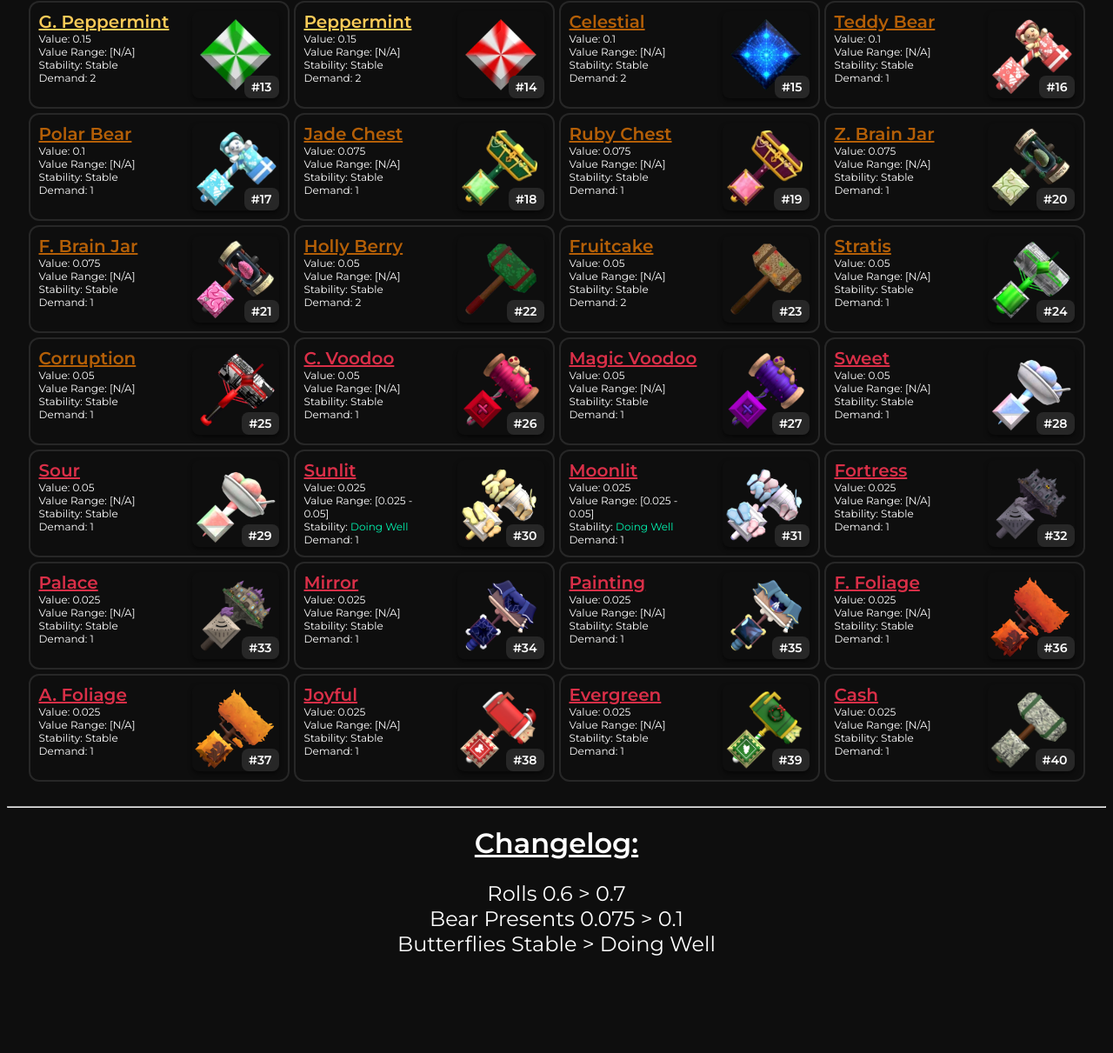
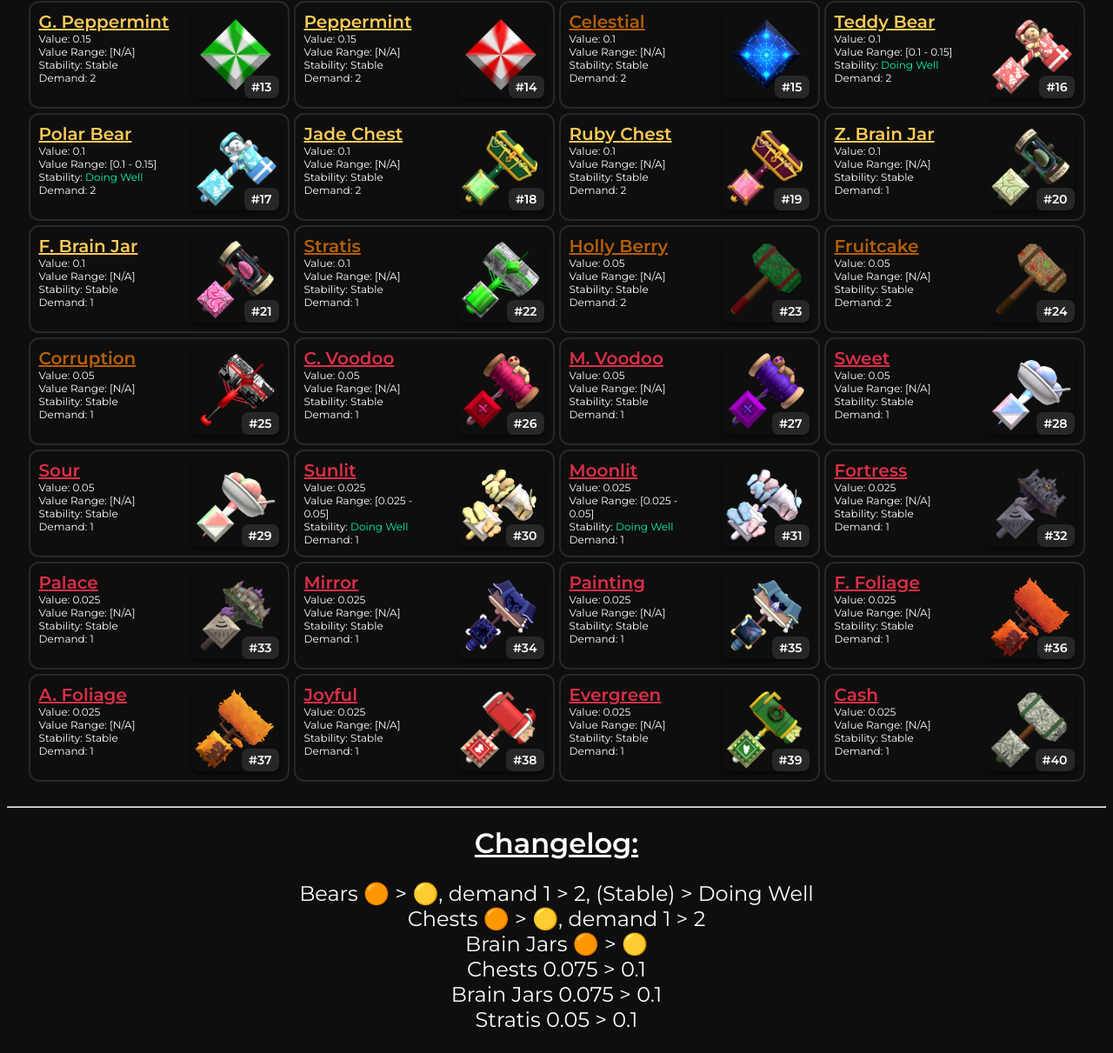
Before and after one commit to FleeTheFacilityValues/Epics, a plain HTML site: page index.html in a window 1280 px wide. Shown: the part 716-1927 px from the top of the page at 87% size. Before the commit the page ends 1840 px from the top, so only its background shows below. Drawn offline with Linux system fonts and the light colour scheme.

Commit message:
Add files via upload

```diff
--- a/index.html
+++ b/index.html
@@ -81,7 +81,7 @@
         <h4 style="text-align: center;">| <a href="https://fleethefacilityvalues.github.io/Elusives/" style="color: #ffaa00;">Elusives</a> | <a href="https://fleethefacilityvalues.github.io/Legendaries/" style="color:yellow;">Legendaries</a> | <a href="https://fleethefacilityvalues.github.io/Epics/" style="color: #ff00ff;">Epics</a> | <a href="https://fleethefacilityvalues.github.io/Rares/" style="color: rgb(0, 255, 255);">Rares</a> | <a href="https://fleethefacilityvalues.github.io/Commons/" style="color: #00ff00;">Commons</a> |</h4>
         <hr>
         <h2 style="text-align: center;"><b><font size="7" color="#ff00ff"><u>Epics</font></u></b></h2>
-        <h3 style="text-align: center;"><b><u><font size="5">Last Updated: March 3rd</font></u></b></h3>
+        <h3 style="text-align: center;"><b><u><font size="5">Last Updated: March 20th</font></u></b></h3>
 
             <div class="container">
                 <table border="0" cellpadding="5" cellspacing="0">
@@ -297,11 +297,11 @@
                 <table border="0" cellpadding="5" cellspacing="0">
                     <tr>
                         <td style="border-right-style: none; width: 200px; height: 100px;">
-                            <b><font color="#b45f07" style="font-size: 20px"><u><span class="notranslate">Teddy Bear</span></u></font></b><br>
+                            <b><font color="#fbcb58" style="font-size: 20px"><u><span class="notranslate">Teddy Bear</span></u></font></b><br>
                             Value: 0.1<br>
-                            Value Range: [N/A]<br>
-                            Stability: Stable <br>
-                            Demand: 1<br>
+                            Value Range: [0.1 - 0.15]<br>
+                            Stability: <font color="#02f7b2">Doing Well</font><br>
+                            Demand: 2<br>
                         </td>
                         <td style="border-left-style: none;">
                             <img src="teddy.png" width="100" height="100">
@@ -311,11 +311,11 @@
                 <table border="0" cellpadding="5" cellspacing="0">
                     <tr>
                         <td style="border-right-style: none; width: 200px; height: 100px;">
-                            <b><font color="#b45f07" style="font-size: 20px"><u><span class="notranslate">Polar Bear</span></u></font></b><br>
+                            <b><font color="#fbcb58" style="font-size: 20px"><u><span class="notranslate">Polar Bear</span></u></font></b><br>
                             Value: 0.1<br>
-                            Value Range: [N/A]<br>
-                            Stability: Stable <br>
-                            Demand: 1<br>
+                            Value Range: [0.1 - 0.15]<br>
+                            Stability: <font color="#02f7b2">Doing Well</font><br>
+                            Demand: 2<br>
                         </td>
                         <td style="border-left-style: none;">
                             <img src="polar-bear-set.png" width="100" height="100">
@@ -325,11 +325,11 @@
                 <table border="0" cellpadding="5" cellspacing="0">
                     <tr>
                         <td style="border-right-style: none; width: 200px; height: 100px;">
-                            <b><font color="#b45f07" style="font-size: 20px"><u><span class="notranslate">Jade Chest</span></u></font></b><br>
-                            Value: 0.075<br>
+                            <b><font color="#fbcb58" style="font-size: 20px"><u><span class="notranslate">Jade Chest</span></u></font></b><br>
+                            Value: 0.1<br>
                             Value Range: [N/A]<br>
                             Stability: Stable <br>
-                            Demand: 1<br>
+                            Demand: 2<br>
                         </td>
                         <td style="border-left-style: none;">
                             <img src="jade-chest-set.png" width="100" height="100">
@@ -339,11 +339,11 @@
                 <table border="0" cellpadding="5" cellspacing="0">
                     <tr>
                         <td style="border-right-style: none; width: 200px; height: 100px;">
-                            <b><font color="#b45f07" style="font-size: 20px"><u><span class="notranslate">Ruby Chest</span></u></font></b><br>
-                            Value: 0.075<br>
+                            <b><font color="#fbcb58" style="font-size: 20px"><u><span class="notranslate">Ruby Chest</span></u></font></b><br>
+                            Value: 0.1<br>
                             Value Range: [N/A]<br>
                             Stability: Stable <br>
-                            Demand: 1<br>
+                            Demand: 2<br>
                         </td>
                         <td style="border-left-style: none;">
                             <img src="ruby-chest-set.png" width="100" height="100">
@@ -353,8 +353,8 @@
                 <table border="0" cellpadding="5" cellspacing="0">
                     <tr>
                         <td style="border-right-style: none; width: 200px; height: 100px;">
-                            <b><font color="#b45f07" style="font-size: 20px"><u><span class="notranslate">Z. Brain Jar</span></u></font></b><br>
-                            Value: 0.075<br>
+                            <b><font color="#fbcb58" style="font-size: 20px"><u><span class="notranslate">Z. Brain Jar</span></u></font></b><br>
+                            Value: 0.1<br>
                             Value Range: [N/A]<br>
                             Stability: Stable <br>
                             Demand: 1<br>
@@ -367,14 +367,28 @@
                 <table border="0" cellpadding="5" cellspacing="0">
                     <tr>
                         <td style="border-right-style: none; width: 200px; height: 100px;">
-                            <b><font color="#b45f07" style="font-size: 20px"><u><span class="notranslate">F. Brain Jar</span></u></font></b><br>
-                            Value: 0.075<br>
+                            <b><font color="#fbcb58" style="font-size: 20px"><u><span class="notranslate">F. Brain Jar</span></u></font></b><br>
+                            Value: 0.1<br>
                             Value Range: [N/A]<br>
                             Stability: Stable <br>
                             Demand: 1<br>
                         </td>
                         <td style="border-left-style: none;">
                             <img src="frankensteins-brain-set.png" width="100" height="100">
+                        </td>
+                    </tr>
+                </table>
+                <table border="0" cellpadding="5" cellspacing="0">
+                    <tr>
+                        <td style="border-right-style: none; width: 200px; height: 100px;">
+                            <b><font color="#b45f07" style="font-size: 20px"><u><span class="notranslate">Stratis</span></u></font></b><br>
+                            Value: 0.1<br>
+                            Value Range: [N/A]<br>
+                            Stability: Stable <br>
+                            Demand: 1<br>
+                        </td>
+                        <td style="border-left-style: none;">
+                            <img src="stratis-set.png" width="100" height="100">
                         </td>
                     </tr>
                 </table>
@@ -409,20 +423,6 @@
                 <table border="0" cellpadding="5" cellspacing="0">
                     <tr>
                         <td style="border-right-style: none; width: 200px; height: 100px;">
-                            <b><font color="#b45f07" style="font-size: 20px"><u><span class="notranslate">Stratis</span></u></font></b><br>
-                            Value: 0.05<br>
-                            Value Range: [N/A]<br>
-                            Stability: Stable <br>
-                            Demand: 1<br>
-                        </td>
-                        <td style="border-left-style: none;">
-                            <img src="stratis-set.png" width="100" height="100">
-                        </td>
-                    </tr>
-                </table>
-                <table border="0" cellpadding="5" cellspacing="0">
-                    <tr>
-                        <td style="border-right-style: none; width: 200px; height: 100px;">
                             <b><font color="#b45f07" style="font-size: 20px"><u><span class="notranslate">Corruption</span></u></font></b><br>
                             Value: 0.05<br>
                             Value Range: [N/A]<br>
@@ -451,7 +451,7 @@
                 <table border="0" cellpadding="5" cellspacing="0">
                     <tr>
                         <td style="border-right-style: none; width: 200px; height: 100px;">
-                            <b><font color="#da2f48" style="font-size: 20px"><u><span class="notranslate">Magic Voodoo</span></u></font></b><br>
+                            <b><font color="#da2f48" style="font-size: 20px"><u><span class="notranslate">M. Voodoo</span></u></font></b><br>
                             Value: 0.05<br>
                             Value Range: [N/A]<br>
                             Stability: Stable <br>
@@ -684,9 +684,12 @@
 <hr>
 <h1 style="text-align: center;"><b><u><font size="6">Changelog:</font></u></b></h2>
     <p style="text-align: center; font-size: 24px">
-        Rolls 0.6 > 0.7<br>
-        Bear Presents 0.075 > 0.1<br>
-        Butterflies Stable > Doing Well <br>
+        Bears 🟠 > 🟡, demand 1 > 2, (Stable) > Doing Well<br>
+        Chests 🟠 > 🟡, demand 1 > 2<br>
+        Brain Jars 🟠 > 🟡<br>
+        Chests 0.075 > 0.1<br>
+        Brain Jars 0.075 > 0.1<br>
+        Stratis 0.05 > 0.1<br>
     </p>
     </body>
 </html>
```
